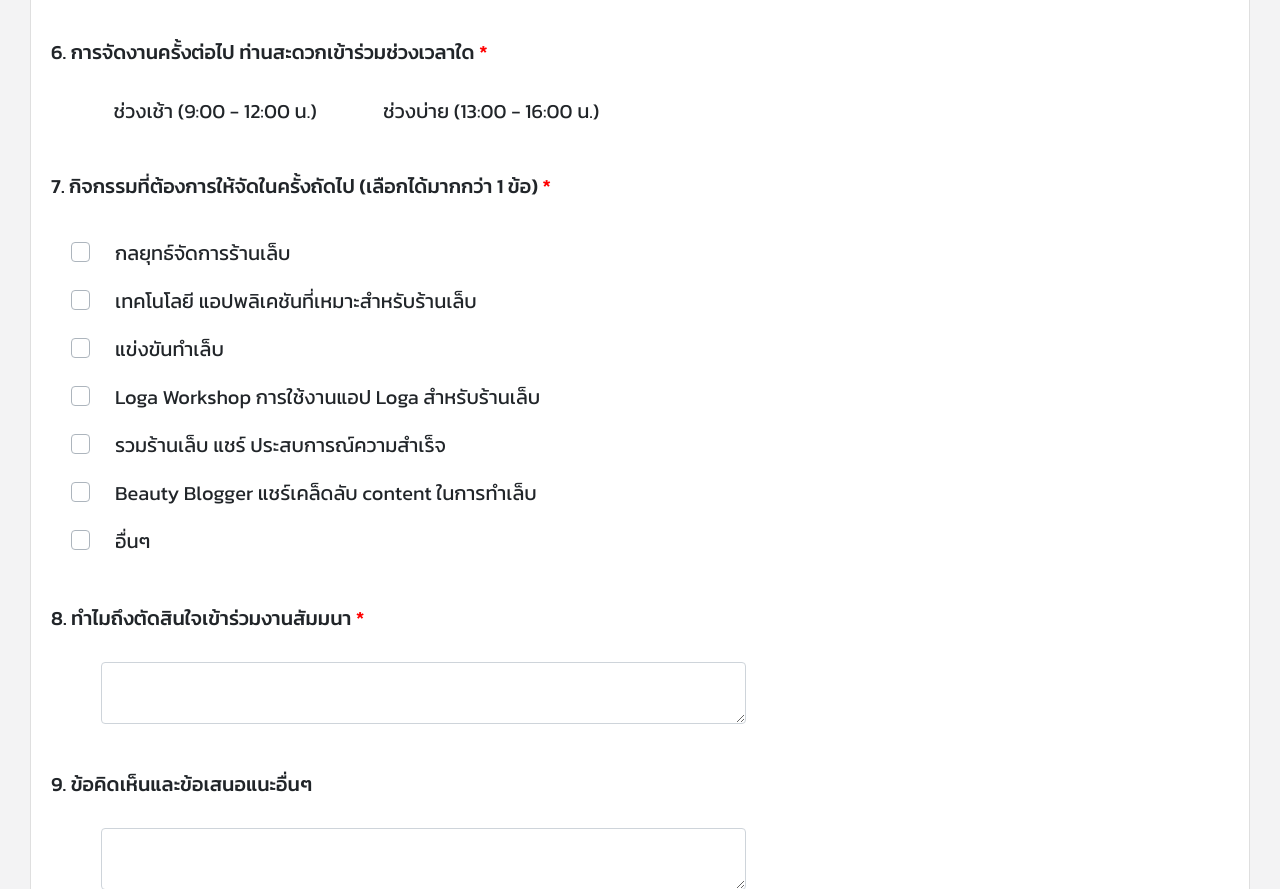
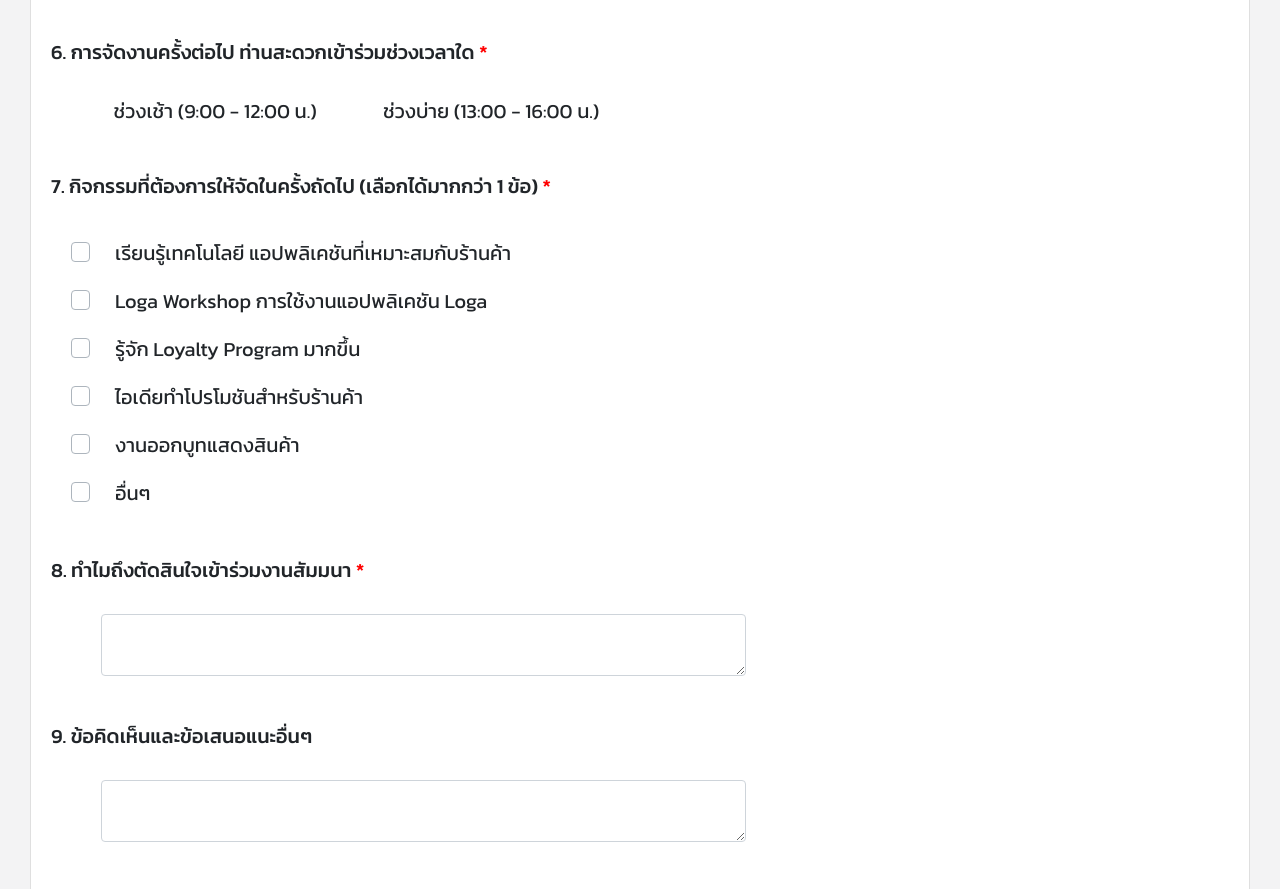
Before and after one commit to smileyingg/loga_survey2, a PHP site: page / in a window 1280 px wide. Shown: the part 1989-2878 px from the top of the page. Run offline with PHP 8.4, Linux system fonts and the light colour scheme; some libraries are stand-ins or nearby versions.

Commit message:
edit choice q7

```diff
--- a/index.php
+++ b/index.php
@@ -293,28 +293,24 @@
 
             <div class="choice-checkbox">
               <div class="custom-control custom-checkbox checkbox-lg">
-                <input type="checkbox" class="custom-control-input" size="lg" id="q7_1" name="q7[]" value="กลยุทธ์จัดการร้านเล็บ">
-                <label class="custom-control-label" for="q7_1">กลยุทธ์จัดการร้านเล็บ</label>
+                <input type="checkbox" class="custom-control-input" size="lg" id="q7_1" name="q7[]" value="เรียนรู้เทคโนโลยี แอปพลิเคชันที่เหมาะสมกับร้านค้า">
+                <label class="custom-control-label" for="q7_1">เรียนรู้เทคโนโลยี แอปพลิเคชันที่เหมาะสมกับร้านค้า</label>
               </div>
               <div class="custom-control custom-checkbox checkbox-lg">
-                <input type="checkbox" class="custom-control-input" id="q7_2" name="q7[]" value="เทคโนโลยี แอปพลิเคชันที่เหมาะสำหรับร้านเล็บ">
-                <label class="custom-control-label" for="q7_2">เทคโนโลยี แอปพลิเคชันที่เหมาะสำหรับร้านเล็บ</label>
+                <input type="checkbox" class="custom-control-input" id="q7_2" name="q7[]" value="Loga Workshop การใช้งานแอปพลิเคชัน Loga">
+                <label class="custom-control-label" for="q7_2">Loga Workshop การใช้งานแอปพลิเคชัน Loga</label>
               </div>
               <div class="custom-control custom-checkbox checkbox-lg">
-                <input type="checkbox" class="custom-control-input" id="q7_3" name="q7[]" value="แข่งขันทำเล็บ">
-                <label class="custom-control-label" for="q7_3">แข่งขันทำเล็บ</label>
+                <input type="checkbox" class="custom-control-input" id="q7_3" name="q7[]" value="รู้จัก Loyalty Program มากขึ้น">
+                <label class="custom-control-label" for="q7_3">รู้จัก Loyalty Program มากขึ้น</label>
               </div>
               <div class="custom-control custom-checkbox checkbox-lg">
-                <input type="checkbox" class="custom-control-input" id="q7_4" name="q7[]" value="Loga Workshop การใช้งานแอป Loga สำหรับร้านเล็บ">
-                <label class="custom-control-label" for="q7_4">Loga Workshop การใช้งานแอป Loga สำหรับร้านเล็บ</label>
+                <input type="checkbox" class="custom-control-input" id="q7_4" name="q7[]" value="ไอเดียทำโปรโมชันสำหรับร้านค้า">
+                <label class="custom-control-label" for="q7_4">ไอเดียทำโปรโมชันสำหรับร้านค้า</label>
               </div>
               <div class="custom-control custom-checkbox checkbox-lg">
-                <input type="checkbox" class="custom-control-input" id="q7_5" name="q7[]" value="รวมร้านเล็บ แชร์ ประสบการณ์ความสำเร็จ">
-                <label class="custom-control-label" for="q7_5">รวมร้านเล็บ แชร์ ประสบการณ์ความสำเร็จ</label>
-              </div>
-              <div class="custom-control custom-checkbox checkbox-lg">
-                <input type="checkbox" class="custom-control-input " id="q7_6" name="q7[]" value="Beauty Blogger แชร์เคล็ดลับ content ในการทำเล็บ">
-                <label class="custom-control-label" for="q7_6">Beauty Blogger แชร์เคล็ดลับ content ในการทำเล็บ</label>
+                <input type="checkbox" class="custom-control-input" id="q7_5" name="q7[]" value="งานออกบูทแสดงสินค้า">
+                <label class="custom-control-label" for="q7_5">งานออกบูทแสดงสินค้า</label>
               </div>
               <div class="custom-control custom-checkbox checkbox-lg">
                 <input type="checkbox" class="custom-control-input" id="q7_7" name="q7[]" value="อื่นๆ" onclick="Q7_Another()">
```
